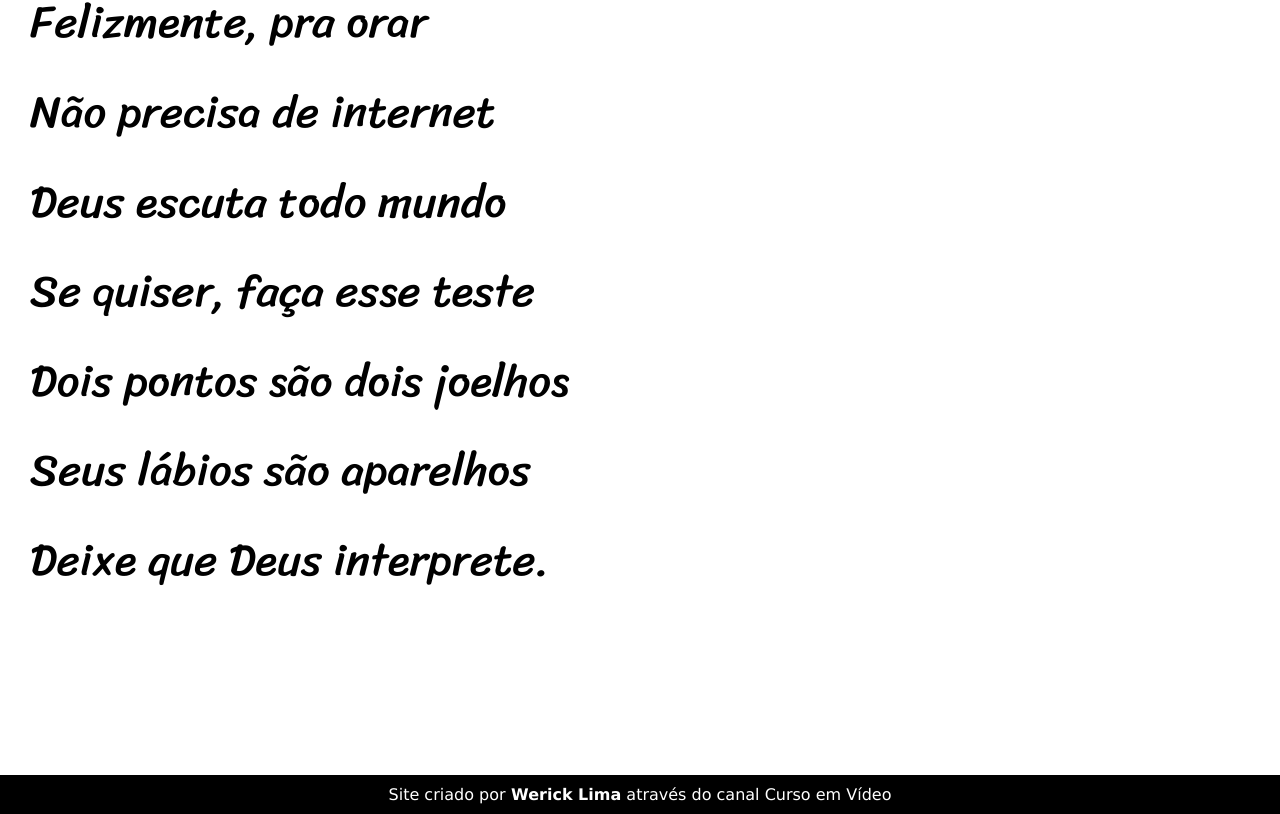
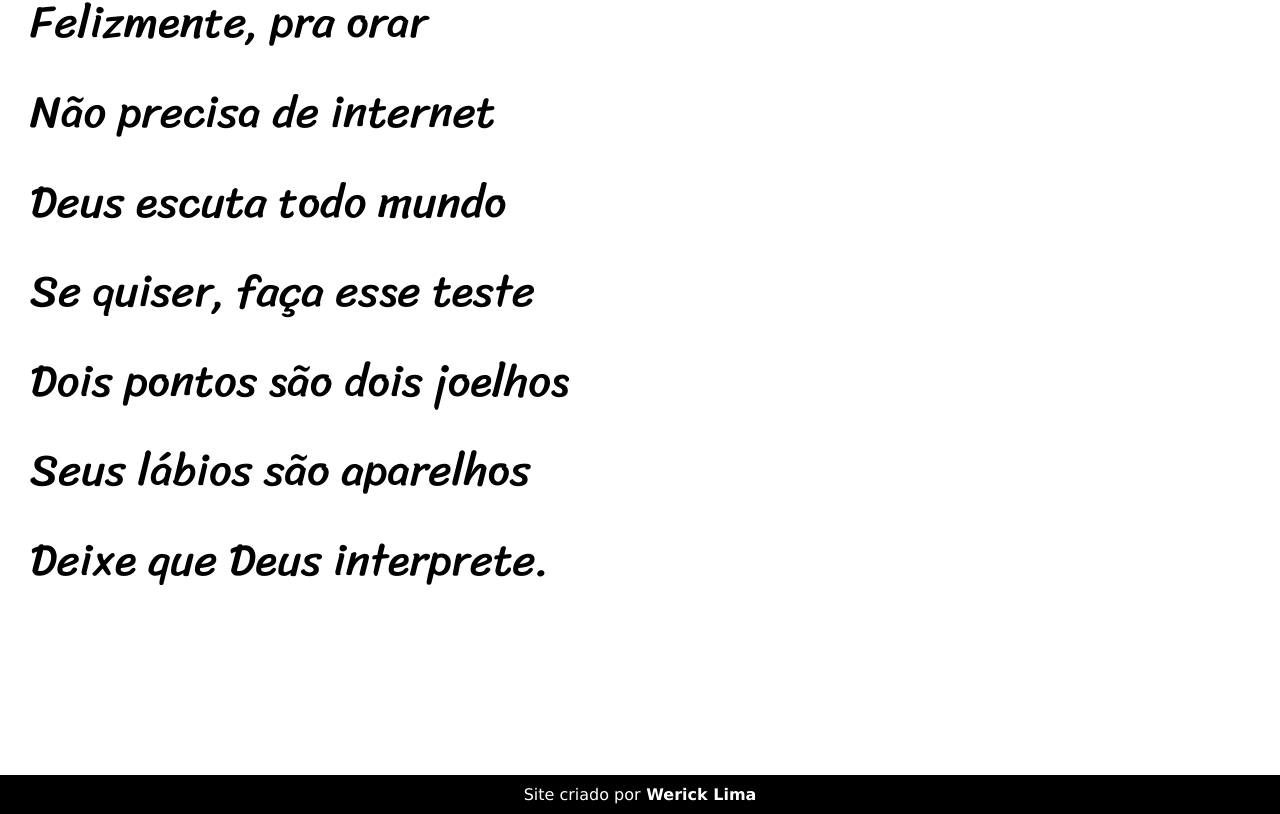
Before and after one commit to WerickL/projeto_cordel, a plain HTML site: page index.html in a window 1280 px wide. Shown: the part 5147-5961 px from the top of the page. Drawn offline with Linux system fonts and the light colour scheme.

Commit message:
Update index.html

```diff
--- a/index.html
+++ b/index.html
@@ -93,6 +93,6 @@
         Deixe que Deus interprete.
     </p>
 </section>
-<footer>Site criado por<a href="https://github.com/WerickL" target="_blank"> Werick Lima</a> através do canal Curso em Vídeo</footer>
+<footer>Site criado por<a href="https://github.com/WerickL" target="_blank"> Werick Lima</a></footer>
 </body>
 </html>
```
